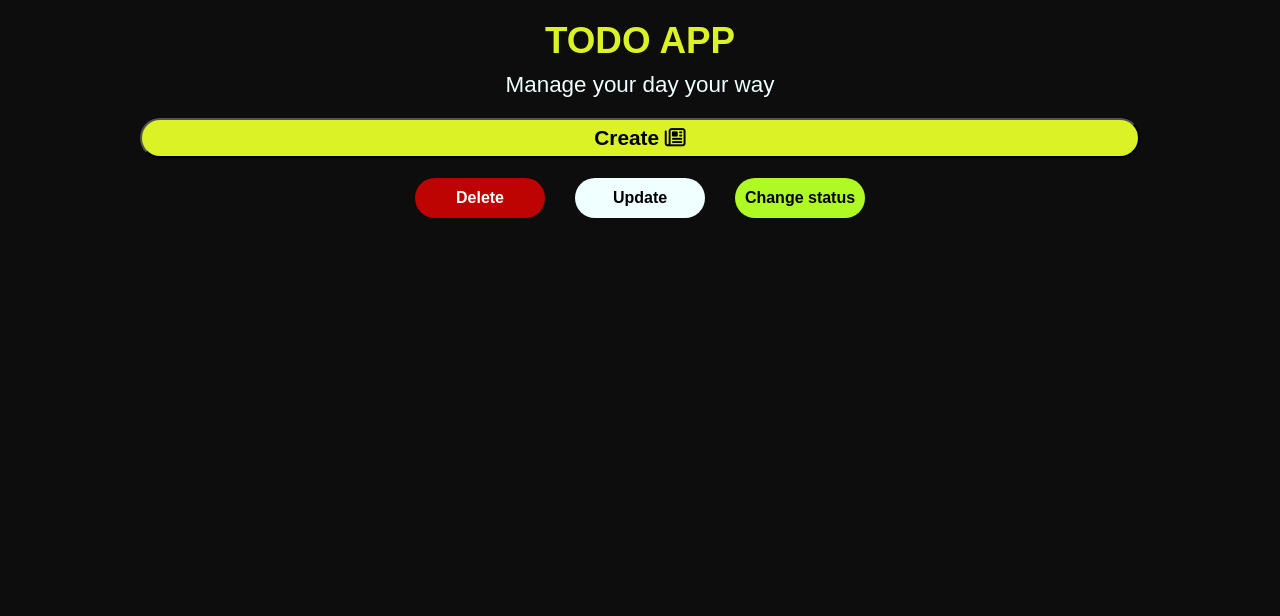
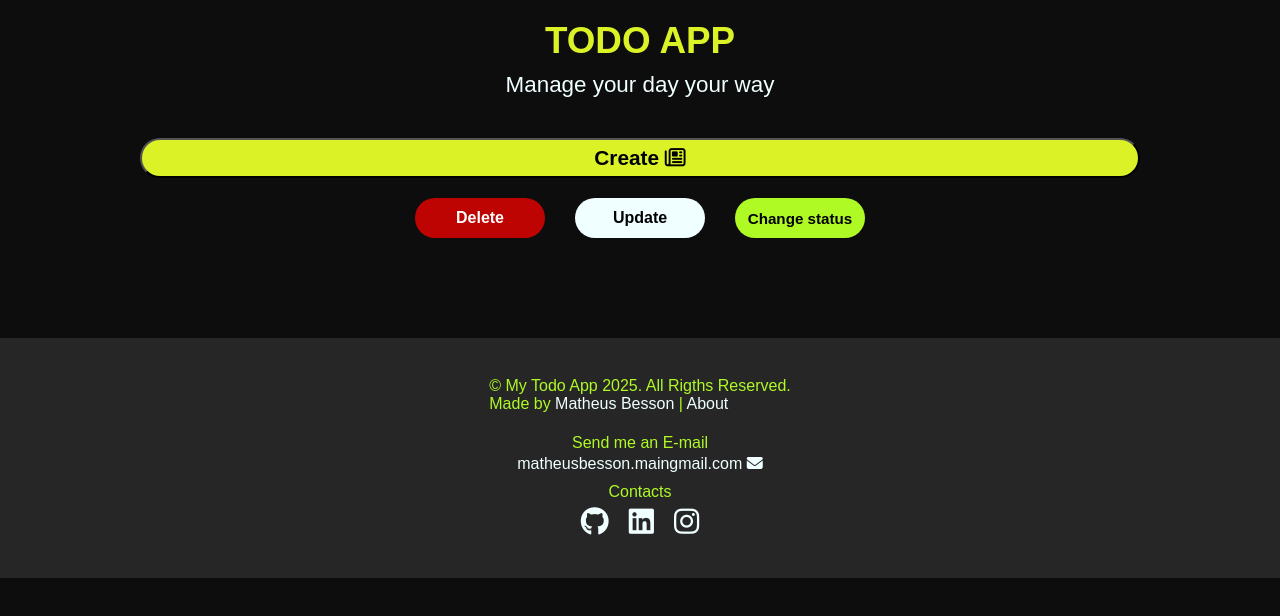
Before and after one commit to MatheusBesson/To-do-Project, a plain HTML site: page Frontend/index.html in a window 1280 px wide. Drawn offline with Linux system fonts and the light colour scheme; no server answers.

Commit message:
[UPDATE] Footer and CSS
Footer HTML and footer.css creation

```diff
--- a/Frontend/index.html
+++ b/Frontend/index.html
@@ -9,6 +9,7 @@
     <link rel="stylesheet" href="/style-sheets/modal-update.css">
     <link rel="stylesheet" href="/style-sheets/modal-delete.css">
     <link rel="stylesheet" href="/style-sheets/main-page.css">
+    <link rel="stylesheet" href="/style-sheets/footer-main-page.css">
 
     <link rel="stylesheet" href="https://cdnjs.cloudflare.com/ajax/libs/font-awesome/6.5.2/css/all.min.css"
         integrity="sha512-SnH5WK+bZxgPHs44uWIX+LLJAJ9/2PkPKZ5QiAj6Ta86w+fsb2TkcmfRyVX3pBnMFcV7oQPJkl9QevSCWr3W6A=="
@@ -96,9 +97,30 @@
     </main>
 
     <footer>
+        <div id="info">
+            <p>&copy; My Todo App 2025. All Rigths Reserved.</p>
+            <p>
+                Made by <a href="https://github.com/MatheusBesson" target="_blank">Matheus Besson</a> |
+                 <a href="#" target="#">About</a>
+            </p>
 
+        </div>
+
+        <div id="socials">
+            <p id="email-sender">Send me an E-mail</p>
+                <a href="mailto:matheusbesson.maingmail.com" id="email-a">matheusbesson.maingmail.com <i class="fa-solid fa-envelope"></i></a>
+
+            <p id="contacts-p">Contacts</p>
+            <span>
+                <a href="https://github.com/MatheusBesson" target="_blank"><i class="fa-brands fa-github"></i></a>
+                <a href="https://www.linkedin.com/in/matheus-besson-0ba86b350/" target="_blank"><i
+                        class="fa-brands fa-linkedin"></i></a>
+                <a href="https://www.instagram.com/matheussbesson/" target="_blank"><i
+                        class="fa-brands fa-instagram"></i></a>
+
+            </span>
+        </div>
     </footer>
-
     <script type="module" src="./script/app.js"></script>
 </body>
 
--- /dev/null
+++ b/Frontend/style-sheets/footer-main-page.css
@@ -0,0 +1,63 @@
+footer {
+    display: flex;
+    flex-direction: column;
+
+    background-color: #262626;
+    height: 200px;
+
+    padding: 20px;
+
+}
+
+footer #info {
+    display: flex;
+    flex-direction: column;
+    margin: auto auto 20px auto;
+
+    color: #AFFA25;
+}
+
+a {
+    text-decoration: none;
+    color: azure;
+
+}
+
+a:hover {
+    cursor: pointer;
+}
+
+div#socials {
+    margin: 1px auto auto auto;
+    text-align: center;
+    color: #AFFA25;
+}
+
+p#email-sender {
+    padding-bottom: 3px;
+}
+
+p#contacts-p {
+    margin-bottom: 5px;
+    margin-top: 10px;
+}
+
+#socials span {
+    display: flex;
+    justify-content: center;
+    gap: 20px;
+
+}
+
+#socials span a {
+    font-size: 1.8em;
+}
+
+
+
+#socials span a i:hover {
+    transform: scale(1.3);
+    transition: transform 0.2s ease;
+
+    cursor: pointer;
+}
--- a/Frontend/style-sheets/main-page.css
+++ b/Frontend/style-sheets/main-page.css
@@ -1,5 +1,7 @@
 body {
     background: #0D0D0D;
+    height: 100vh;
+    margin: 0;
 }
 
 
@@ -22,7 +24,7 @@ header h1 {
     font-weight: bolder;
 
     color: #DBF227;
-    ;
+
 
 }
 
@@ -41,11 +43,15 @@ header h2 {
 
 main {
     display: flex;
+    flex: 1 0 auto;
+    flex-direction: column;
 
-    flex-direction: column;
     margin: auto;
+    padding: 20px;
+    padding-bottom: 100px;
 
     max-width: 1000px;
+
 
 }
 
@@ -116,10 +122,12 @@ button#deleteButton {
 
 button#updateButton {
     background-color: azure;
+
 }
 
 button#changeStatusButton {
     background-color: #affa25;
+    font-size: 0.95em;
 }
 
 
@@ -168,13 +176,21 @@ ul#todo-list {
 }
 
 #titleTodo {
+    max-width: 100%;
     font-size: 1.3em;
     padding-bottom: 8px;
 
     color: #AFFA25;
+
+    word-break: break-word;
+    white-space: normal;
 }
 
 #descriptionTodo {
+    max-width: 100%;
     font-size: 1em;
     color: azure;
+
+    word-break: break-word;
+    white-space: normal;
 }
--- a/Frontend/style-sheets/modal-create.css
+++ b/Frontend/style-sheets/modal-create.css
@@ -50,14 +50,11 @@ div#container-create h2 {
 
     width: 100%;
 
-    background-color: #01E5D4;
-    background: linear-gradient(to bottom, #01E5D4, rgb(75, 139, 139));
-    color: white;
+
+    background: linear-gradient(to bottom, #AFFA25, #FBFF00);
+    color: #283C3A;
 }
 
-div#container-create h2:hover {
-    color: #283C3A;
-}
 
 
 form#todo-form {
--- a/Frontend/style-sheets/modal-update.css
+++ b/Frontend/style-sheets/modal-update.css
@@ -49,13 +49,10 @@ div#container-update h2 {
     width: 100%;
 
     background-color: #01E5D4;
-    background: linear-gradient(to bottom, #01E5D4, rgb(75, 139, 139));
-    color: white;
+    background: linear-gradient(to bottom, #DBF227, #affa25);
+    color: #283C3A;
 }
 
-div#container-update h2:hover {
-    color: #283C3A;
-}
 
 form#todo-form-update {
     display: flex;
```
